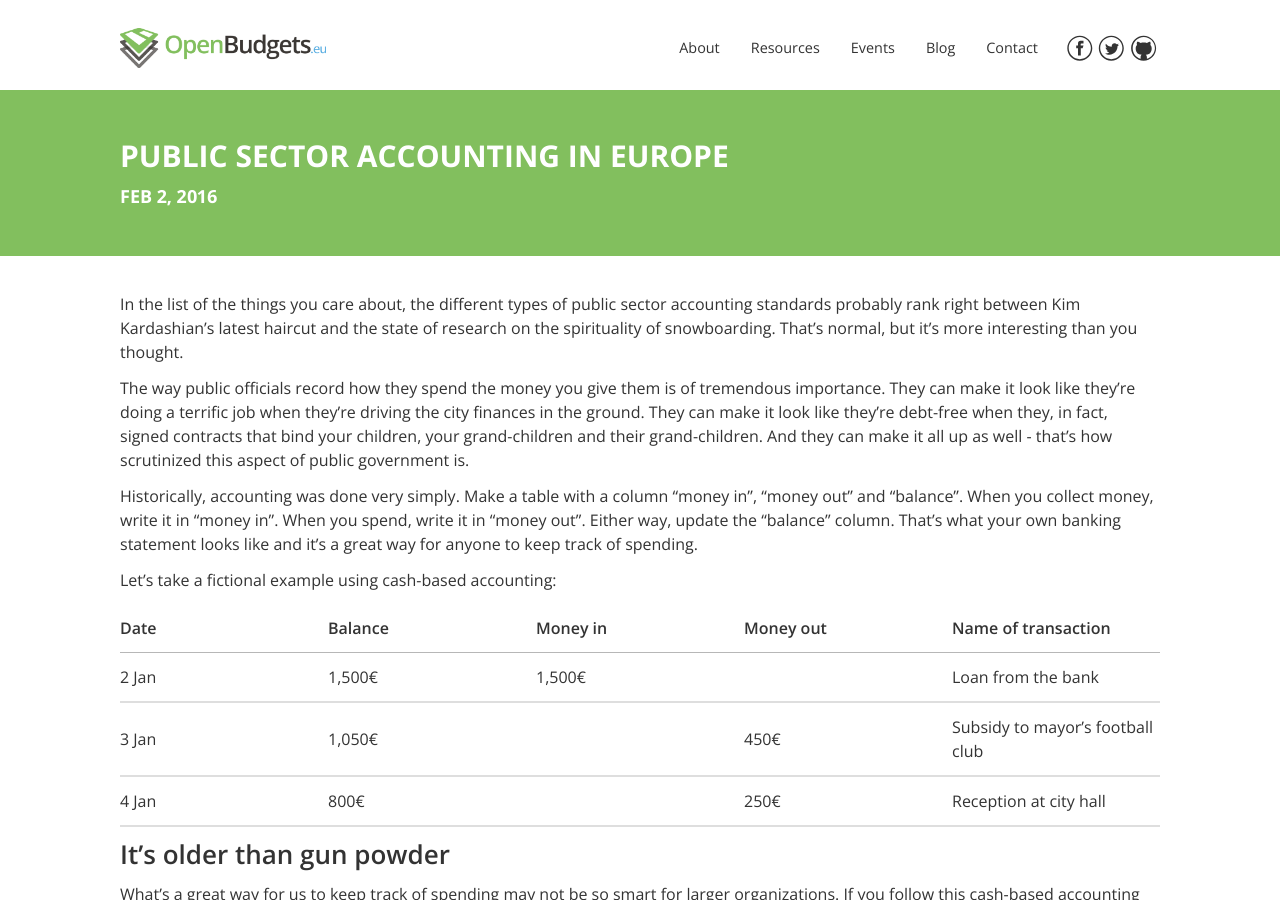
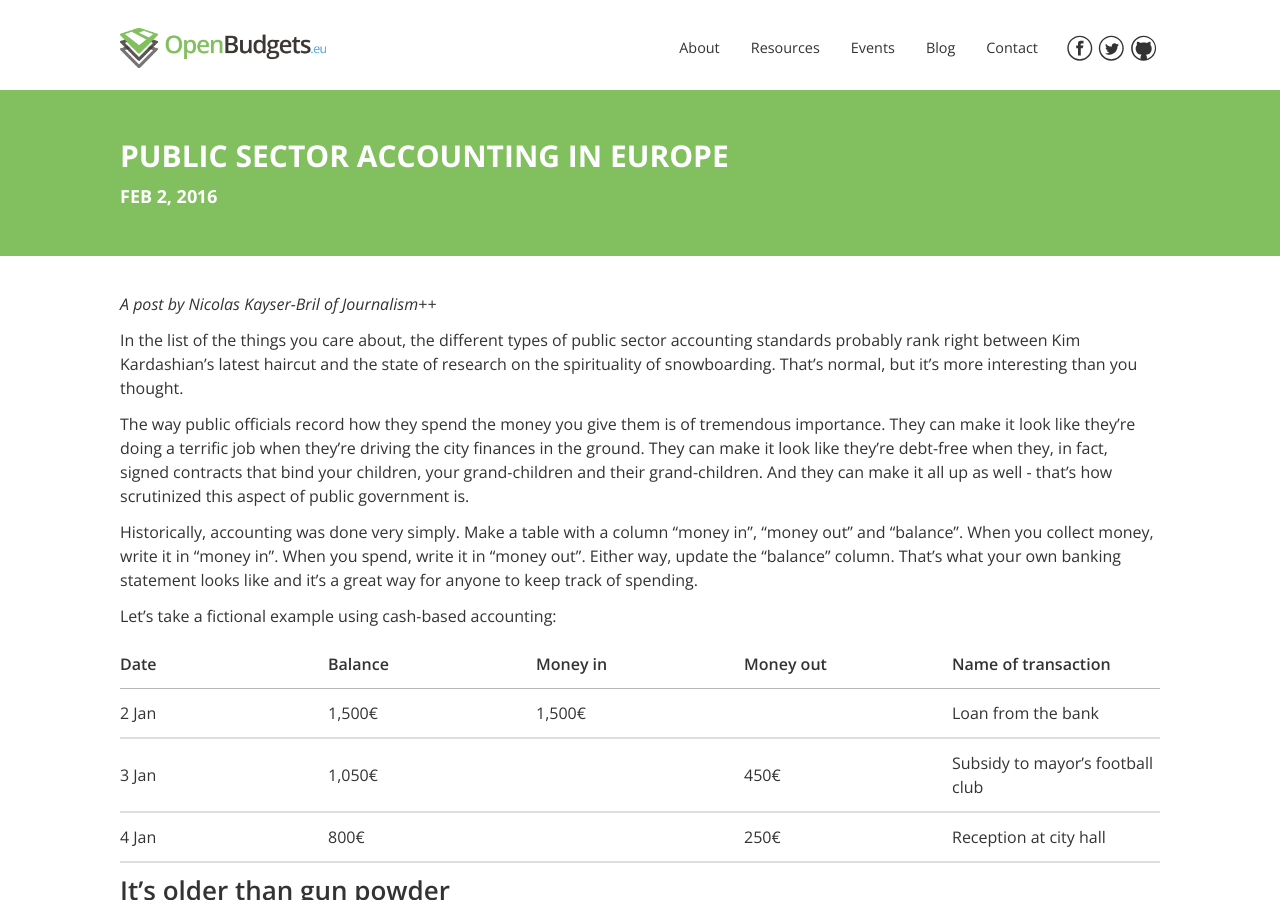
Before and after one commit to openbudgets/openbudgets.github.io, a Jekyll site: the page built from _posts/2016-02-02-public-sector-accounting-in-Europe.md, in a window 1280 px wide and 900 px high. Built offline with Jekyll 4.4.1, drawn with Linux system fonts in a browser that asks for light colours; nearby versions of some CDN libraries.

Commit message:
added byline

```diff
--- a/_posts/2016-02-02-public-sector-accounting-in-Europe.md
+++ b/_posts/2016-02-02-public-sector-accounting-in-Europe.md
@@ -5,6 +5,8 @@ date:   2016-02-02
 categories: post
 image: ../assets/posts/2016-02/Annual_result_of_the_city_of_Hamburg.png
 ---
+
+_A post by Nicolas Kayser-Bril of Journalism++_
 
 In the list of the things you care about, the different types of public sector accounting standards probably rank right between Kim Kardashian’s latest haircut and the state of research on the spirituality of snowboarding. That’s normal, but it's more interesting than you thought.
 
```
